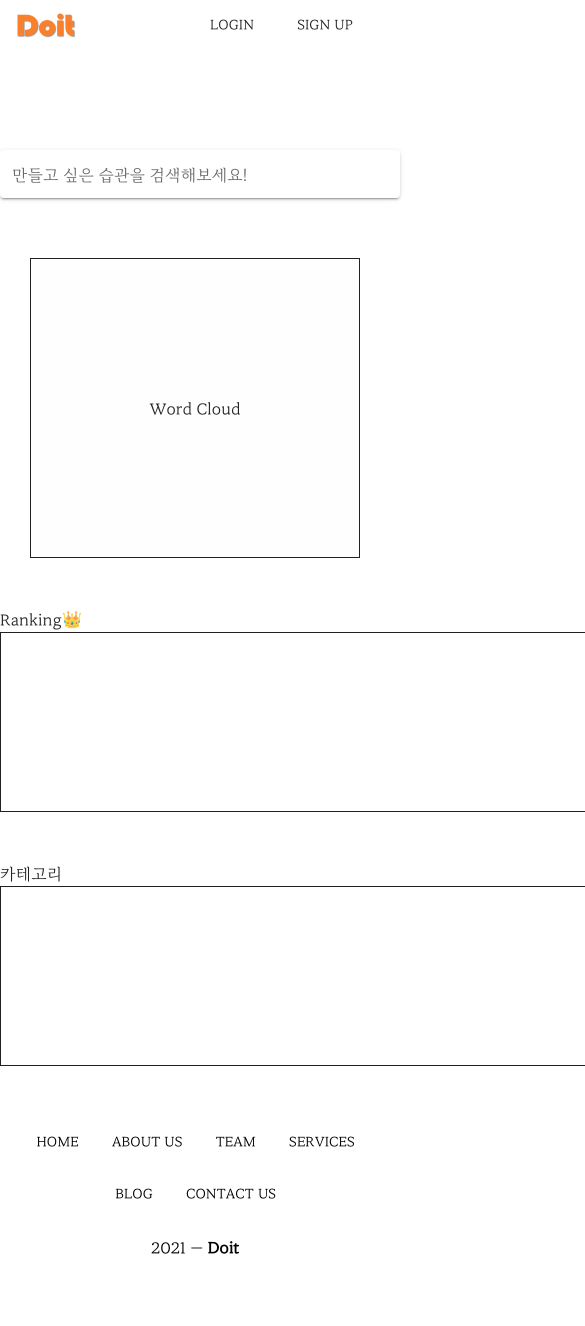
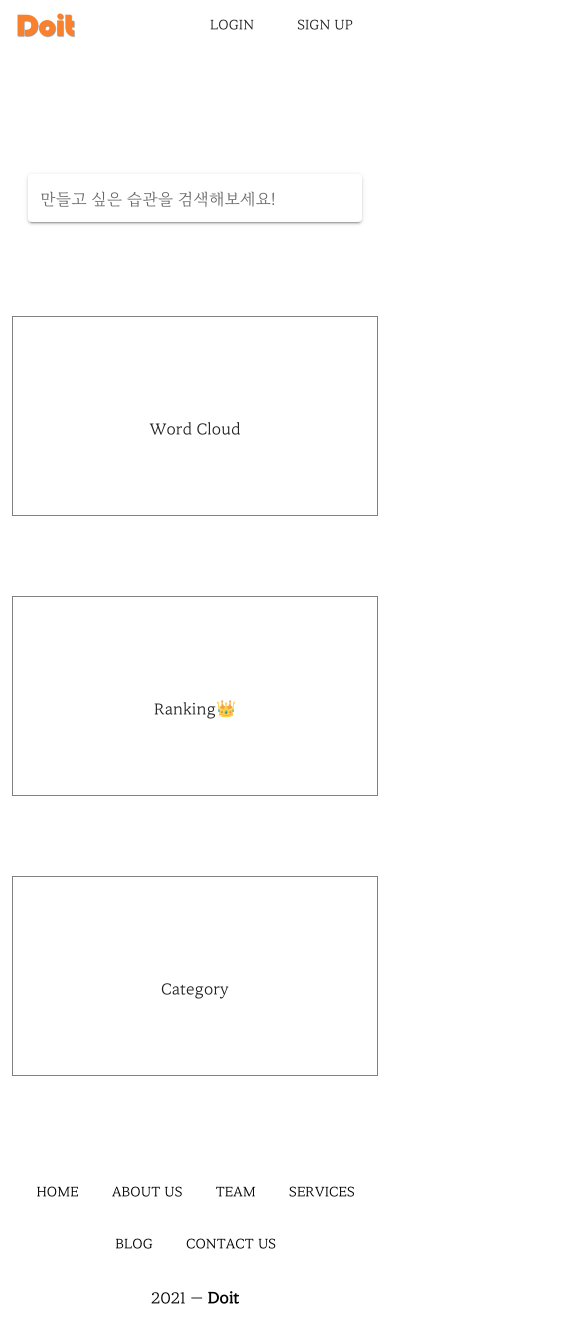
Before and after one commit to jun0811/Doit, a Vue app in the folder frontend/: page / in a window 390 px wide. Shown: the top 1326 px of the page, 585 px wide, since content can reach past the window. Before the commit the page ends 1276 px from the top, so only its background shows below. Built offline with nearby package versions, Linux system fonts and the light colour scheme.

Commit message:
style: 메인페이지 레이아웃 수정 - 웹/모바일 반응형 레이아웃 설계

```diff
--- a/frontend/src/assets/css/main.css
+++ b/frontend/src/assets/css/main.css
@@ -1,14 +1,4 @@
-@charset "UTF-8";
-@font-face {
-  font-family: maruburi;
-  src: url("../fonts/MARUBuriBetaot-Regular00.woff") format("woff");
 
-}
-
-* {
-  font-family: maruburi;
-  letter-spacing: 0.1px;
-}
 
 html,
 body {
@@ -43,17 +33,12 @@ a{
   color: black !important;
 }
 
-.word-cloud{
-  margin : 30px;
-}
-
-.word-cloud-box{
-  border: 0.05em solid;
-  height: 300px;
-  width: 700px;
-  background: rgba(0, 0, 0, 0.003);
+.temp-box{
+  border: 0.3px solid grey;
+  height: 200px;
+  width: auto;
   text-align: center;
-  line-height: 300px;
+  line-height: 200px;
 }
 
 .search-bar {
--- a/frontend/src/components/Category.vue
+++ b/frontend/src/components/Category.vue
@@ -1,9 +1,9 @@
 <template>
-  <div class="temporary-part mx-auto">
-      카테고리
-      <div class="temporary-box">
-      </div>
-  </div>
+  <v-row class="py-10">
+    <v-col class="mx-3 mx-sm-16 temp-box">
+      Category
+    </v-col>
+  </v-row>
 </template>
 
 <script>
--- a/frontend/src/components/Ranking.vue
+++ b/frontend/src/components/Ranking.vue
@@ -1,9 +1,9 @@
 <template>
-  <div class="temporary-part mx-auto">
+  <v-row class="py-10">
+    <v-col class="mx-3 mx-sm-16 temp-box">
       Ranking👑
-      <div class="temporary-box">
-      </div>
-  </div>
+    </v-col>
+  </v-row>
 </template>
 
 <script>
--- a/frontend/src/components/WordCloud.vue
+++ b/frontend/src/components/WordCloud.vue
@@ -1,9 +1,9 @@
 <template>
-  <div class="word-cloud d-flex justify-center">
-    <div class="word-cloud-box">
+  <v-row class="py-10">
+    <v-col class="mx-3 mx-sm-16 temp-box">
       Word Cloud
-    </div>
-  </div>
+    </v-col>
+  </v-row>
 </template>
 
 <script>
--- a/frontend/src/components/common/SearchBar.vue
+++ b/frontend/src/components/common/SearchBar.vue
@@ -1,5 +1,9 @@
 <template>
-    <div class="mx-auto search-bar mx-2">
+  <v-row class="d-flex justify-center py-3">
+    <v-col
+      cols="11"
+      sm="6"
+    >
       <v-text-field
           v-model="word"
           solo
@@ -7,7 +11,8 @@
           clearable
           color=""
       ></v-text-field>
-    </div>
+    </v-col>
+  </v-row>
 </template>
 
 <script>
--- a/frontend/src/views/Main.vue
+++ b/frontend/src/views/Main.vue
@@ -2,11 +2,12 @@
     <v-app>
         <div>
             <Header></Header>
-            <SearchBar></SearchBar>
-            <WordCloud></WordCloud>
-            <Ranking></Ranking>
-            <Category></Category>
-            <Aside></Aside>
+            <v-container class="pa-3 pa-sm-16">
+                <SearchBar></SearchBar>
+                <WordCloud></WordCloud>
+                <Ranking></Ranking>
+                <Category></Category>
+            </v-container>
             <Footer></Footer>
         </div>
     </v-app>
@@ -16,7 +17,6 @@
 import "../assets/css/main.css";
 import Header from "@/components/common/Header.vue";
 import Footer from "@/components/common/Footer.vue";
-import Aside from "@/components/common/Aside.vue";
 import SearchBar from "@/components/common/SearchBar.vue";
 import WordCloud from "@/components/WordCloud.vue";
 import Category from "@/components/Category.vue";
@@ -27,7 +27,6 @@ export default {
     components: {
         Header,
         Footer,
-        Aside,
         WordCloud,
         SearchBar,
         Category,
```
Lines whose indentation alone changed are shown as unchanged.
